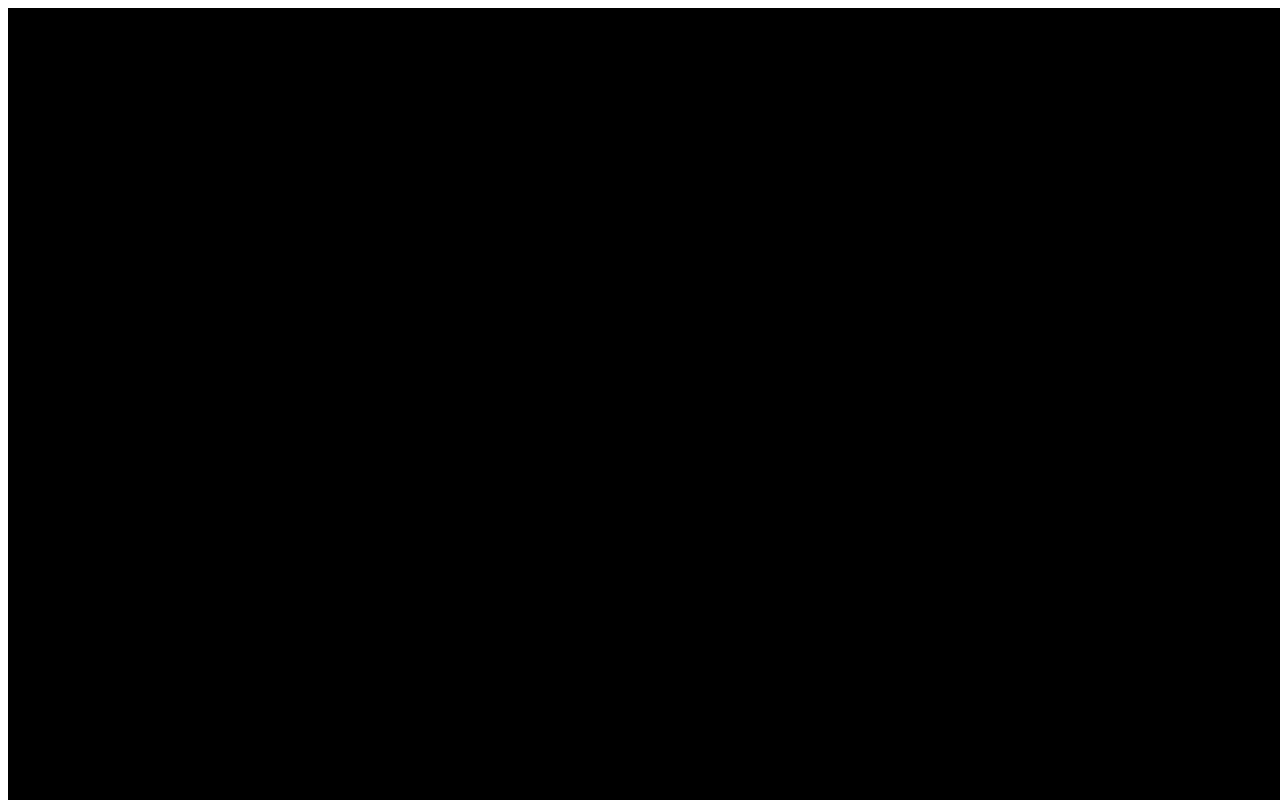
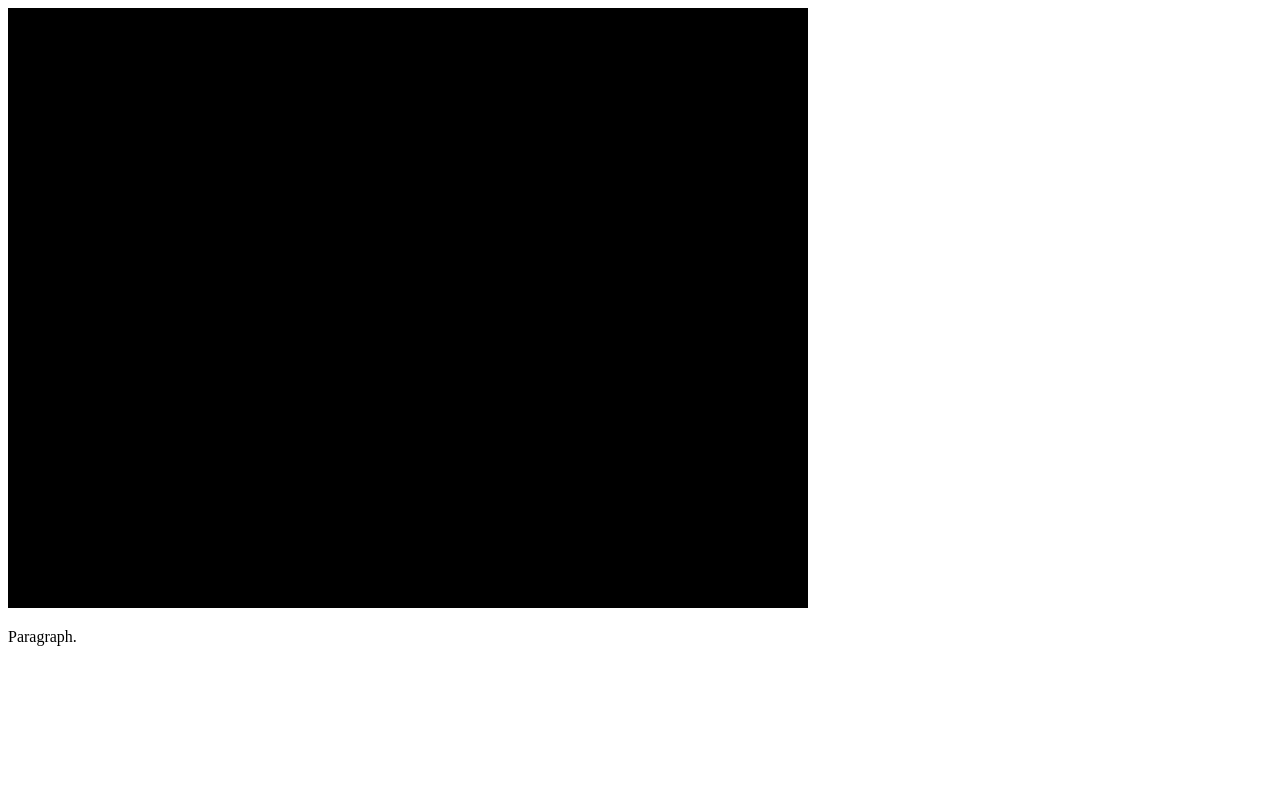
Before and after one commit to nghi01/3d-engine, a plain HTML site: page index.html in a window 1280 px wide. Shown: the top 800 px of the page. Drawn offline with Linux system fonts and the light colour scheme.

Commit message:
Adjust size

```diff
--- a/index.html
+++ b/index.html
@@ -4,7 +4,7 @@
     <title>Title!</title>
   </head>
   <body>
-    <canvas id="screen" width="1280" height="1024"></canvas>
+    <canvas id="screen" width="800" height="600"></canvas>
     <script src="main.js"></script>
     <p>Paragraph.</p>
   </body>
```
